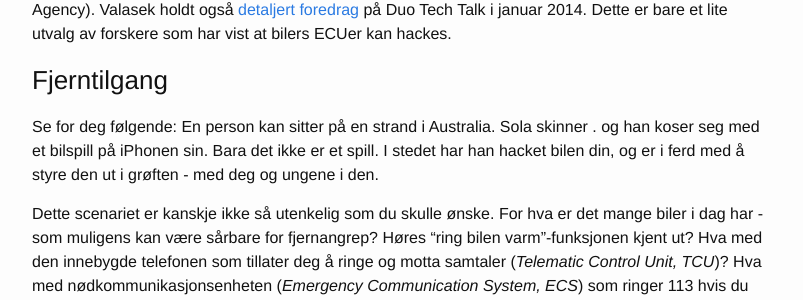
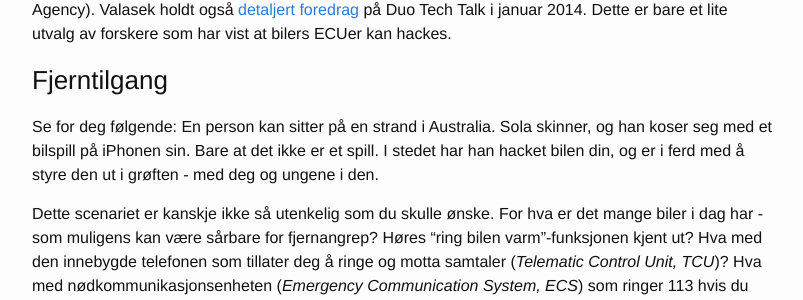
Before and after one commit to MartinIngesen/martiningesen.github.io, a Jekyll site: the page built from _posts/2015-03-13-moderne-biler-er-en-trussel-mot-din-sikkerhet.md, in a window 1280 px wide and 900 px high, scrolled down 912 px. Shown: the part 142-442 px from the top of the window, without its empty margins (238-1041 px from the left). Built offline with Jekyll 4.4.1, drawn with Linux system fonts in a browser that asks for light colours.

Commit message:
Update 2015-03-13-moderne-biler-er-en-trussel-mot-din-sikkerhet.md

```diff
--- a/_posts/2015-03-13-moderne-biler-er-en-trussel-mot-din-sikkerhet.md
+++ b/_posts/2015-03-13-moderne-biler-er-en-trussel-mot-din-sikkerhet.md
@@ -27,7 +27,7 @@ Det viser seg at for snaue 250 kroner, kan hvem som helst få en ECU til å lese
 
 ### Fjerntilgang
 
-Se for deg følgende: En person kan sitter på en strand i Australia. Sola skinner . og han koser seg med et bilspill på iPhonen sin. Bara det ikke er et spill. I stedet har han hacket bilen din, og er i ferd med å styre den ut i grøften - med deg og ungene i den.
+Se for deg følgende: En person kan sitter på en strand i Australia. Sola skinner, og han koser seg med et bilspill på iPhonen sin. Bare at det ikke er et spill. I stedet har han hacket bilen din, og er i ferd med å styre den ut i grøften - med deg og ungene i den.
 
 Dette scenariet er kanskje ikke så utenkelig som du skulle ønske. For hva er det mange biler i dag har - som muligens kan være sårbare for fjernangrep? Høres "ring bilen varm"-funksjonen kjent ut? Hva med den innebygde telefonen som tillater deg å ringe og motta samtaler  (*Telematic Control Unit, TCU*)? Hva med nødkommunikasjonsenheten (*Emergency Communication System, ECS*) som ringer 113 hvis du havner i en ulykke? Eller for et litt mindre fjernt angrep, hva med blåtann-tilkoplingen bilen din tilbyr for å spille av musikk fra mobilen?
 
```
